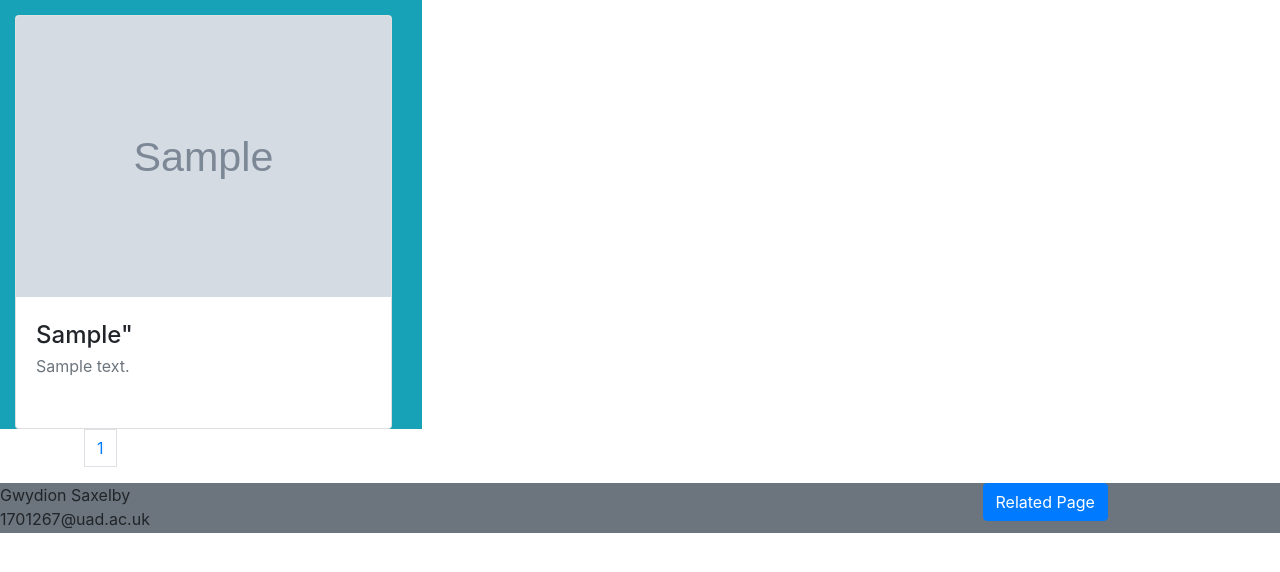
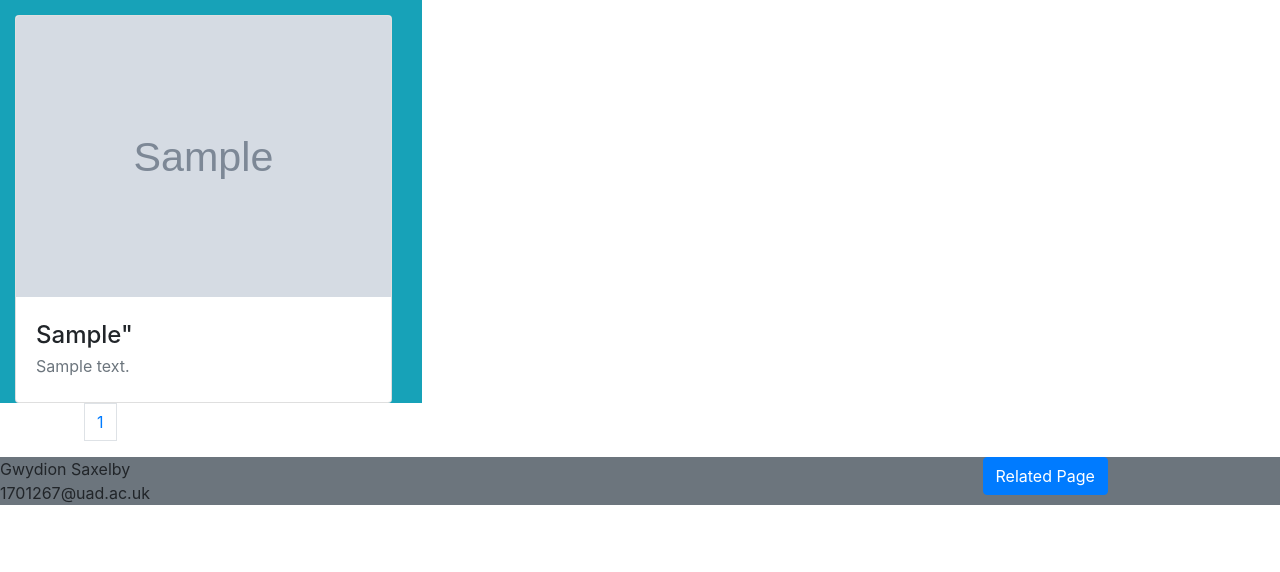
Before and after one commit to bodovix/DWD-ClimbersNews, a PHP site: page /DWD-ClimbersNews/Index.php in a window 1280 px wide. Shown: the part 157-729 px from the top of the page. Run offline with PHP 8.4, Linux system fonts and the light colour scheme; tables that the repository leaves empty or names only in its code hold one stand-in row (values such as "Sample post"); grey boxes marked "Sample" are stand-in pictures.

Commit message:
removed un-nesesary footer styles

```diff
--- a/View/Footer.php
+++ b/View/Footer.php
@@ -4,7 +4,7 @@
 $myTest = new FooterControl();
 ?>
 <footer class="">
-    <div class="row bg-secondary" style="height:50px;">
+    <div class="row bg-secondary" >
         <div class=" col ">
             <p class="mb-0">Gwydion Saxelby</p>
             <p class="mb-0">1701267@uad.ac.uk</p>
--- a/ViewModels/IndexControl.php
+++ b/ViewModels/IndexControl.php
@@ -39,7 +39,8 @@ class IndexControl
         if ($success){
             $count = $query -> rowCount();
             $pagesRequired = $count / $this->articlesPerPage;
-            $paginate = '<div class="container">';
+            $paginate = '<div class="row">';
+            $paginate .= '<div class="container">';
             $paginate .= '<nav>';
             $paginate .= '<ul class="pagination pagination-lg>';
             for($i =0; $i <= $pagesRequired; $i++){
@@ -52,6 +53,7 @@ EOT;
             }
             $paginate .= '</ul>';
             $paginate .= '</nav>';
+            $paginate .= '</div>';
             $paginate .= '</div>';
 
             return $paginate;
@@ -88,7 +90,7 @@ EOT;
                     <img class="card-img-top img-fluid " src="{$item->imageUrl}" >
                     <div class="card-body">
                         <h4 class="card-title my-1">{$item->headline}"</h4>
-                        <p class="card-text mb-1 text-muted" style="overflow:hidden;height: 50px ">{$item->description}</p>
+                        <p class="card-text mb-1 text-muted" style="overflow:hidden;max-height: 50px ">{$item->description}</p>
                     </div>
                 </div>
             </div>
--- a/global/ajaxTest.php
+++ /dev/null
@@ -1,2 +0,0 @@
-<?php
-echo 'Its a test file';
```
